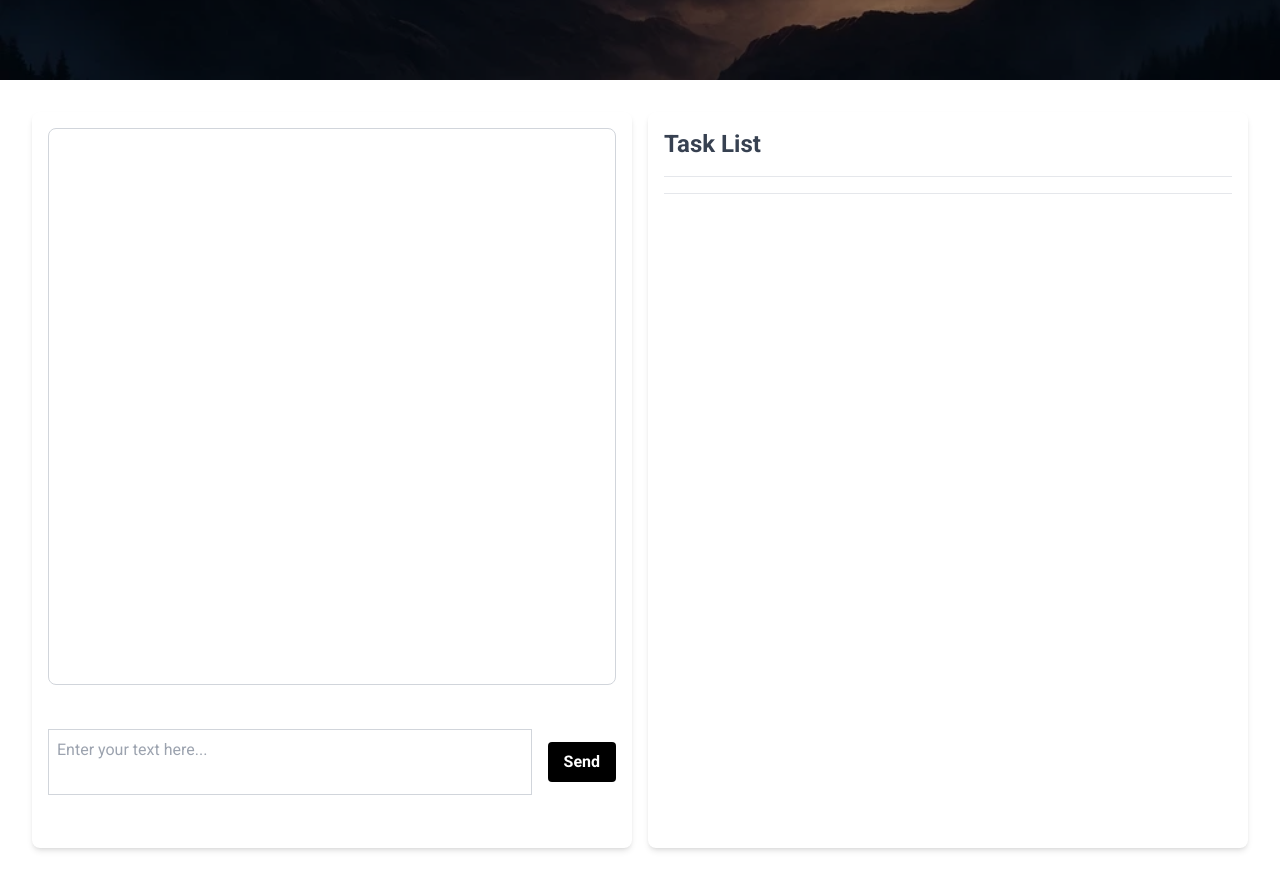
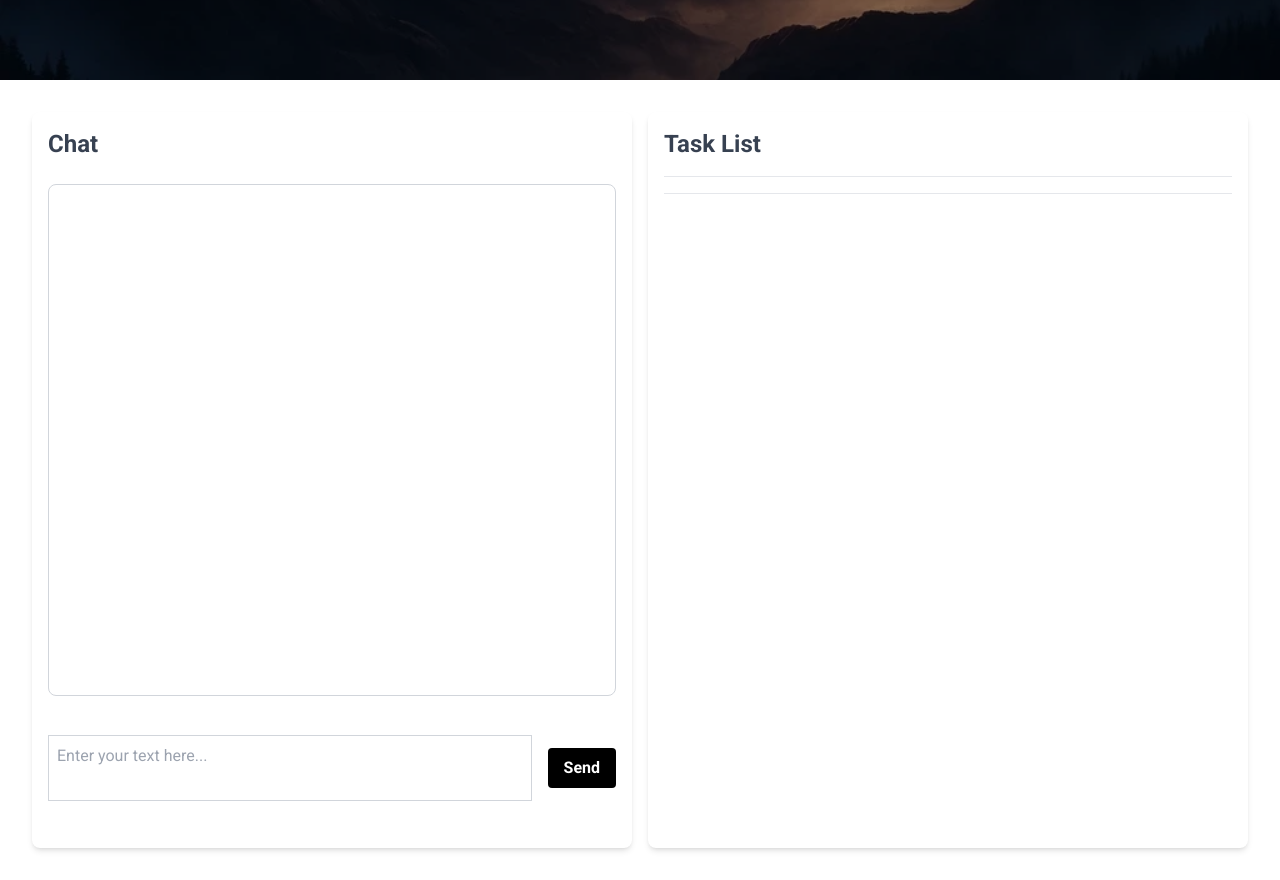
Before and after one commit to Stippler/phi, a Next.js app: page / in a window 1280 px wide. Shown: the part 720-1600 px from the top of the page. Built offline with nearby package versions, Linux system fonts and the light colour scheme.

Commit message:
add stuff

```diff
--- a/src/components/chat.js
+++ b/src/components/chat.js
@@ -26,7 +26,8 @@ const Chat = () => {
     }, [messages]);
 
     return (
-        <div className="flex flex-grow flex-col items-center w-full h-full gap-2">
+        <div className="flex flex-grow flex-col w-full h-full gap-2">
+            <h2 className="text-2xl font-bold mb-4">Chat</h2>
             <div className="w-full h-4/5 bg-white border border-gray-300 rounded-lg overflow-auto" ref={chatContainerRef}>
                 {messages.map((message, index) => (
                     <div key={index}
```
